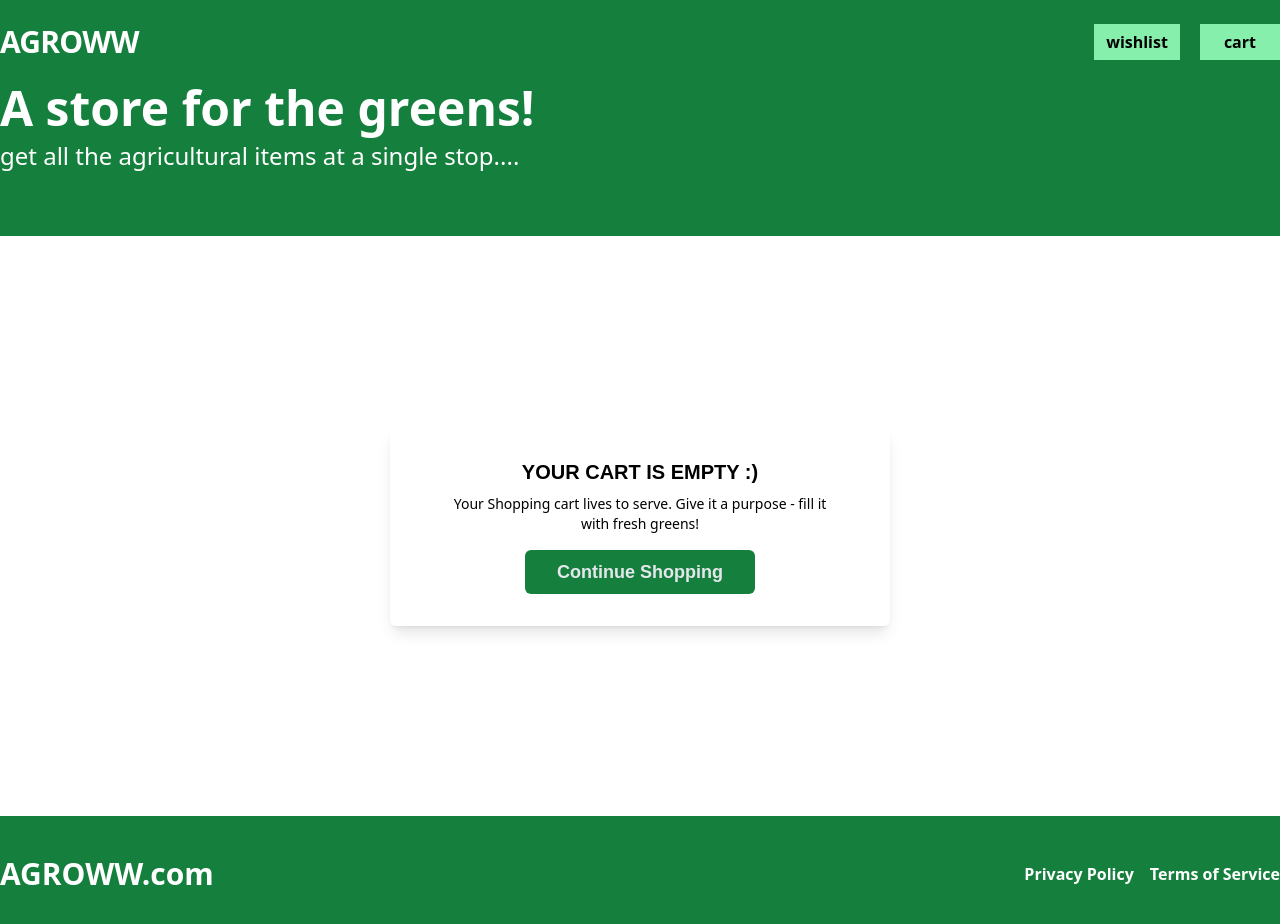
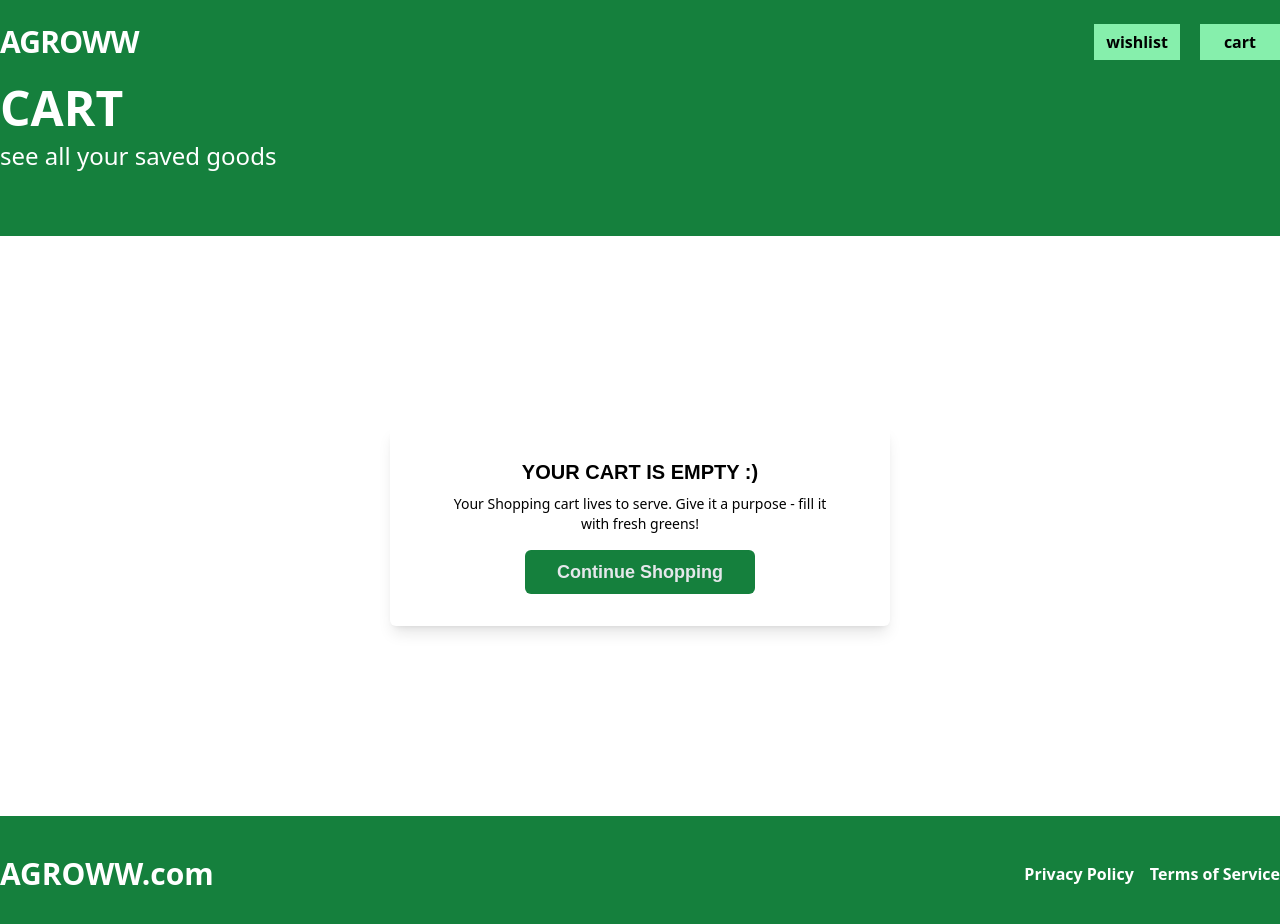
Before and after one commit to Tirthankar03/agroww, a React (Vite) app: page /cart in a window 1280 px wide. Shown: the top 924 px of the page. Built offline with nearby package versions, Linux system fonts and the light colour scheme.

Commit message:
Hero component refactored

```diff
--- a/src/App.tsx
+++ b/src/App.tsx
@@ -12,19 +12,19 @@ const App = () => {
   return (
     <Router>
       <Routes>
-      <Route path="/" element={<Layout>
+      <Route path="/" element={<Layout title="A store for the greens!" subtitle='get all the agricultural items at a single stop....'>
           <HomePage/>
         </Layout>}/>
 
-        <Route path="/wishlist" element={<Layout>
+        <Route path="/wishlist" element={<Layout title="WISHLIST" subtitle="see all your saved goods">
           <WishListPage/>
         </Layout>}/>
 
-        <Route path="/cart" element={<Layout>
+        <Route path="/cart" element={<Layout title="CART" subtitle="see all your saved goods">
           <CartPage/>
         </Layout>}/>
 
-        <Route path="product/:id" element={<Layout>
+        <Route path="product/:id" element={<Layout title="PRODUCT" subtitle="details of the product">
           <ProductPage/>
         </Layout>}/>
       </Routes>
--- a/src/components/Hero.tsx
+++ b/src/components/Hero.tsx
@@ -1,13 +1,21 @@
+import { FC } from "react";
 
-function Hero() {
+interface HeroProps {
+  title: string;
+  subtitle: string;
+}
+
+const Hero: FC<HeroProps> = ({title, subtitle}) =>  {
   return (
     <div className=" bg-green-700 pb-16">
         <div className="container mx-auto flex flex-col gap-2">
             <h1 className="text-5xl text-white font-extrabold">
-                A store for the greens!
+                {/* A store for the greens! */}
+                {title}
             </h1>
             <p className='text-2xl text-white'>
-                get all the agricultural items at a single stop....
+                {/* get all the agricultural items at a single stop.... */}
+                {subtitle}
             </p>
         </div>
     </div>
--- a/src/layouts/Layout.tsx
+++ b/src/layouts/Layout.tsx
@@ -5,14 +5,16 @@ import Footer from '../components/Footer'
 
 interface Props{
   children: ReactNode;
+  title: string;
+  subtitle: string;
 }
 
 
-function Layout({children}: Props) {
+const Layout = ({children, title, subtitle}: Props) => {
   return (
     <div className='flex flex-col min-h-screen'>
         <Header/>
-        <Hero/>
+        <Hero title={title} subtitle={subtitle}/>
         <div className='container mx-auto py-10 flex-1'>
             {children}
         </div>
```
